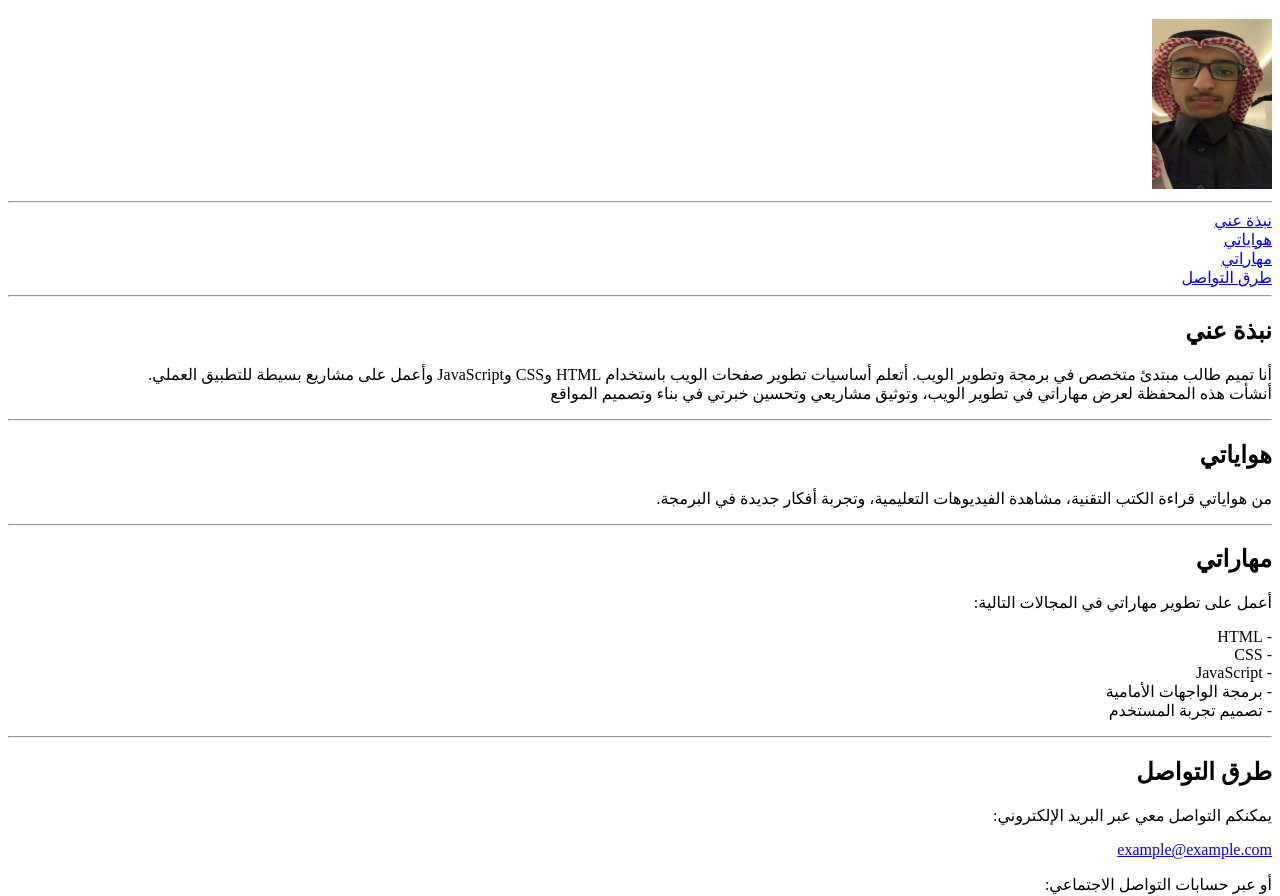
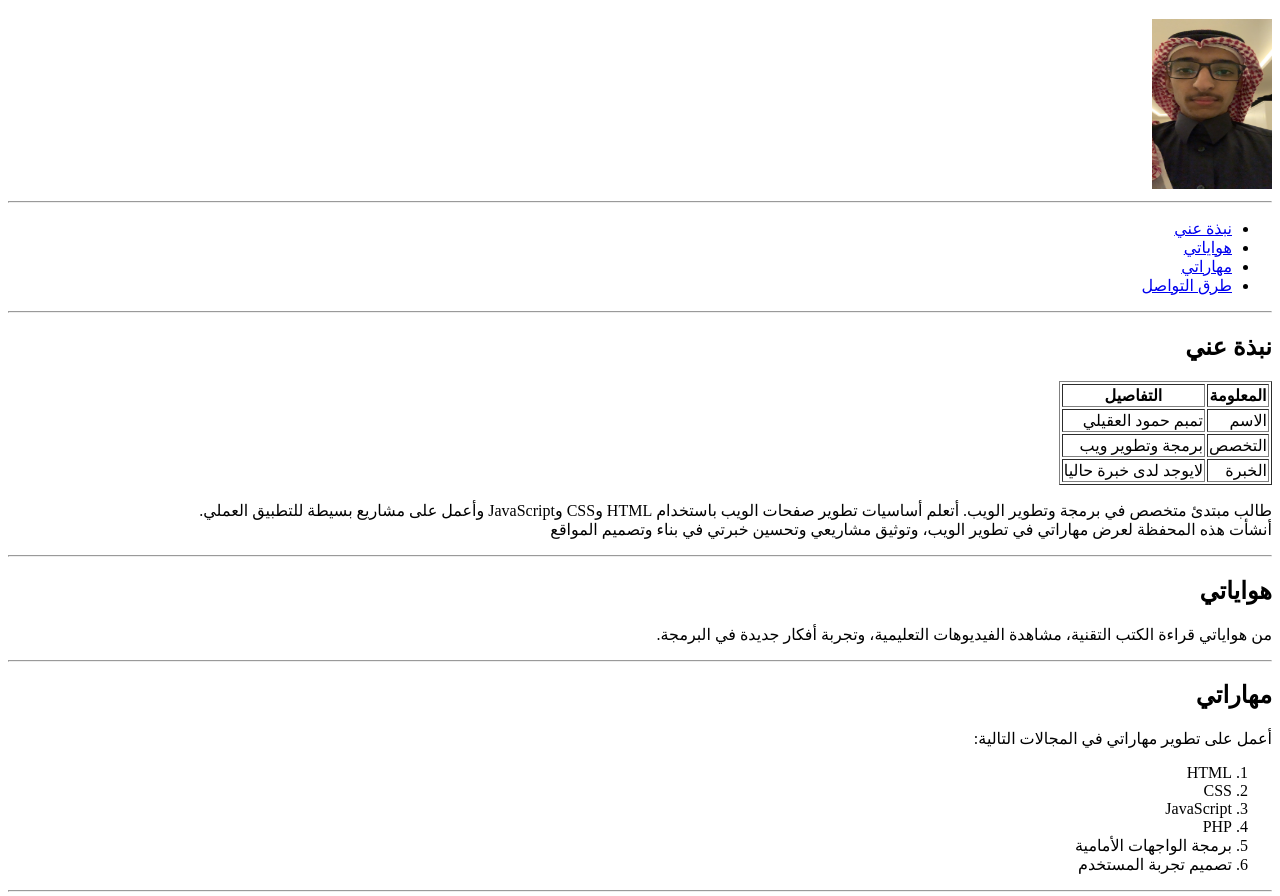
Before and after one commit to Tamim-Alokele/131prog, a plain HTML site: page Homework/index.html in a window 1280 px wide. Shown: the part 62-958 px from the top of the page. Drawn offline with Linux system fonts and the light colour scheme.

Commit message:
Add files via upload

```diff
--- a/Homework/index.html
+++ b/Homework/index.html
@@ -1,5 +1,4 @@
 <!DOCTYPE html>
-
 <html lang="ar" dir="rtl">
 
     <head>
@@ -7,26 +6,56 @@
     </head>
 
     <body>
+
+      <header>
+
         <h1>مرحبًا بكم في محفظتي</h1>
 
         <img src="img/IMG_0787.JPG" alt="صورتي الشخصية" width="120" height="170">
-    <hr>
 
-      <a href="#About me">نبذة عني</a>
-      <br>
-      <a href="#My hobby">هواياتي</a>
-      <br>
-      <a href="#My skills">مهاراتي</a>
-      <br>
-      <a href="#x">طرق التواصل</a>
-
+      </header>
 
       <hr>
+      <nav>
+        <ul>
 
-    <h2 id="About me">نبذة عني</h2>
+          <li><a href="#About me">نبذة عني</a></li>
+          <li><a href="#My hobby">هواياتي</a></li>
+          <li> <a href="#My skills">مهاراتي</a></li>
+          <li><a href="#x">طرق التواصل</a></li>
+
+        </ul>
+
+      </nav>
+
+      <hr>
+      <section id="About me">
+
+        <h2>نبذة عني</h2>
+
+        <table border="1">
+          <tr>
+              <th>المعلومة</th>
+              <th>التفاصيل</th>
+          </tr>
+          <tr>
+              <td>الاسم</td>
+              <td>تمبم حمود العقيلي  </td>
+          </tr>
+          <tr>
+              <td>التخصص</td>
+              <td>برمجة وتطوير ويب  </td>
+          </tr>
+          <tr>
+              <td>الخبرة</td>
+              <td>لايوجد لدى خبرة حاليا  </td>
+          </tr>
+
+      </table>
         <p>
 
-      أنا تميم طالب مبتدئ متخصص في برمجة وتطوير الويب. أتعلم أساسيات تطوير صفحات الويب باستخدام HTML وCSS وJavaScript وأعمل على مشاريع بسيطة للتطبيق العملي.
+          طالب مبتدئ متخصص في برمجة وتطوير الويب. أتعلم أساسيات تطوير صفحات الويب باستخدام HTML وCSS وJavaScript وأعمل
+          على مشاريع بسيطة للتطبيق العملي.
 
 
           <br>
@@ -35,29 +64,44 @@
 
         </p>
 
+      </section>
+
+
       <hr>
 
-    <h2 id="My hobby">هواياتي</h2>
+      <section id="My hobby">
+
+        <h2>هواياتي</h2>
 
         <p>
           من هواياتي قراءة الكتب التقنية، مشاهدة الفيديوهات التعليمية، وتجربة أفكار جديدة في البرمجة.
         </p>
 
-    <hr>
 
-    <h2 id="My skills">مهاراتي</h2>
-    <p>أعمل على تطوير مهاراتي في المجالات التالية:</p>
-    <p>
-        - HTML <br>
-        - CSS <br>
-        - JavaScript<br>
-        - برمجة الواجهات الأمامية<br>
-        - تصميم تجربة المستخدم
-    </p>
+      </section>
 
       <hr>
 
-    <h2 id="x">طرق التواصل</h2>
+      <section id="My skills">
+
+        <h2>مهاراتي</h2>
+        <p>أعمل على تطوير مهاراتي في المجالات التالية:</p>
+
+        <ol>
+          <li> HTML</li>
+          <li>CSS </li>
+          <li>JavaScript</li>
+          <li>PHP</li>
+          <li>برمجة الواجهات الأمامية</li>
+          <li>تصميم تجربة المستخدم</li>
+        </ol>
+
+      </section>
+
+      <hr>
+      <section id="x">
+
+        <h2>طرق التواصل</h2>
         <p>يمكنكم التواصل معي عبر البريد الإلكتروني:</p>
         <p>
           <a href="mailto:example@example.com">example@example.com</a>
@@ -68,7 +112,11 @@
           <a href="https://twitter.com/" target="_blank">تويتر</a><br>
           <a href="https://github.com/Tamim-Alokele" target="_blank">GitHub</a>
         </p>
+
+      </section>
+
       <hr>
+      <footer>
 
         <p>
           شكراً لزيارتكم صفحتي الشخصية!<br>
@@ -76,6 +124,9 @@
           لا تترددوا في التواصل معي.
         </p>
 
+      </footer>
+
+
     </body>
 
 </html>
```
Lines whose indentation alone changed are shown as unchanged.
